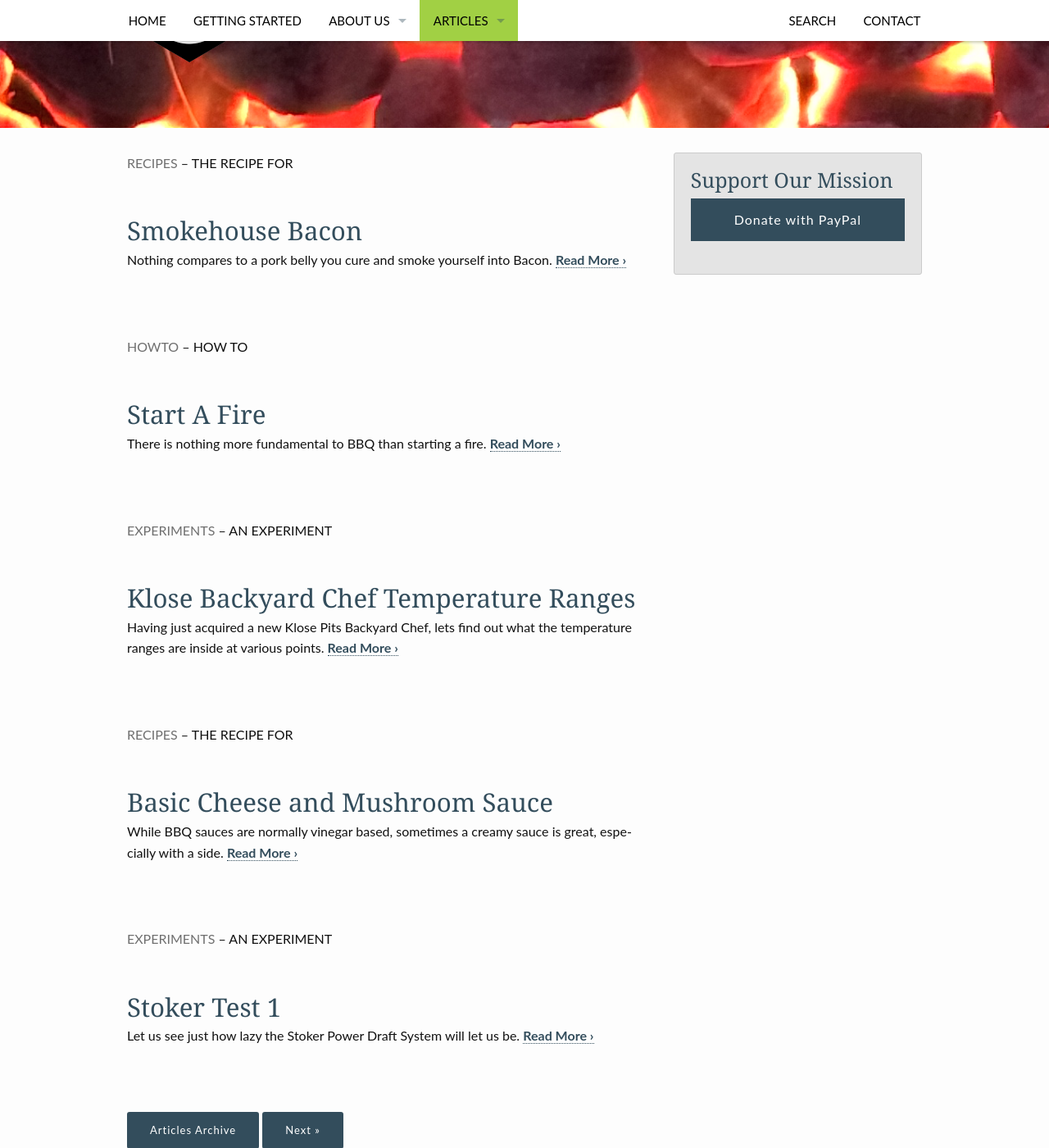
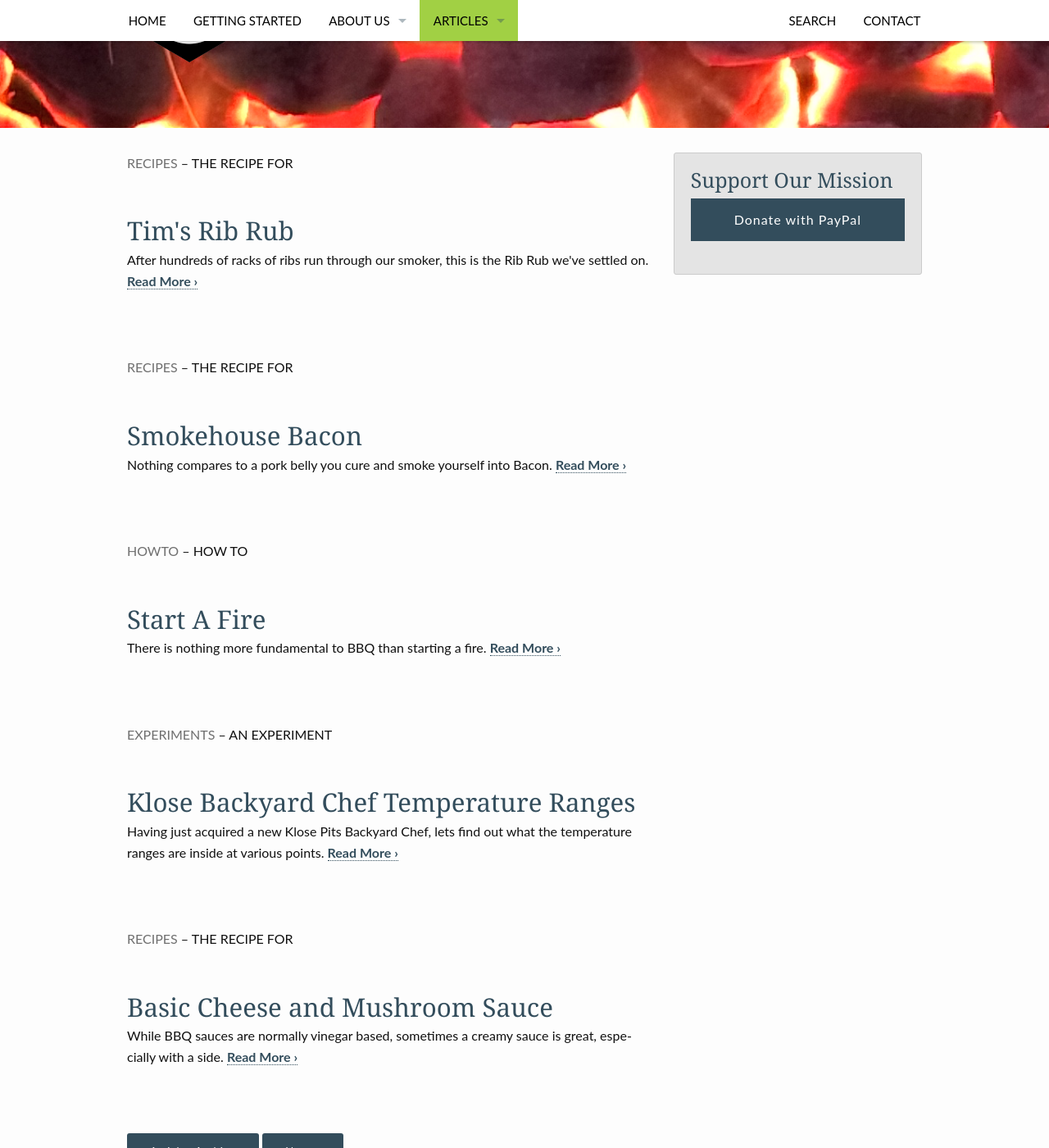
Before and after one commit to makerbbq/makerbbq.github.io, a Jekyll site: the page built from articles/index.html, in a window 1280 px wide and 1400 px high, scrolled down 204 px. Shown: the whole window at 82% size. Built offline with Jekyll 4.4.1, drawn with Linux system fonts in a browser that asks for light colours; a script that is not in the unit is left out; the list of posts is cut into pages by our own code.

Commit message:
new post

```diff
--- a/_config.yml
+++ b/_config.yml
@@ -7,6 +7,9 @@
 #   /____/_/\__/\___/   /____/\___/\__/\__/_/_/ /_/\__, /____/
 #                                                 /____/
 #
+# Required Plugins
+plugins: [jekyll-paginate]
+
 # Title of your website
 title: "Maker BBQ"
 
--- /dev/null
+++ b/_posts/recipes/2017-08-28-Tims-Rib-Rub.md
@@ -0,0 +1,26 @@
+---
+layout: page
+title: "Tim's Rib Rub"
+subheadline: "The Recipe For"
+meta_teaser: "After hundreds of racks of ribs run through our smoker, this is the Rib Rub we've settled on."
+teaser: "After hundreds of racks of ribs run through our smoker, this is the Rib Rub we've settled on."
+author: tim
+categories:
+  - recipes
+---
+
+
+# Ingredients
+
+* 2 parts [Kosher Salt][]
+* 2 parts [Black Pepper][]
+* 1 part [Smoked Spanish Paprika][]
+* 1 part [White Pepper][]
+* 1 part [Garlic Powder][]
+* 1 part [Onion Powder][]
+
+# Process
+
+1. Combine all ingredients
+
+{% include markdown-links.md %}
```
Also changed, not shown: _includes/markdown-links.md (+1 -0 lines).
